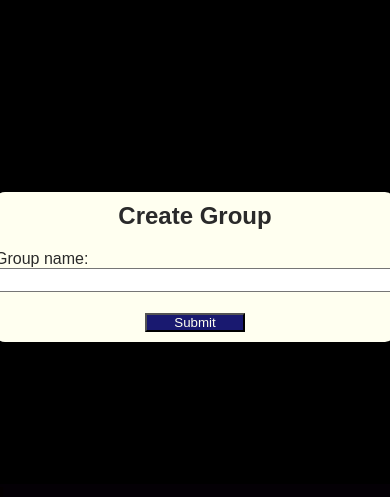
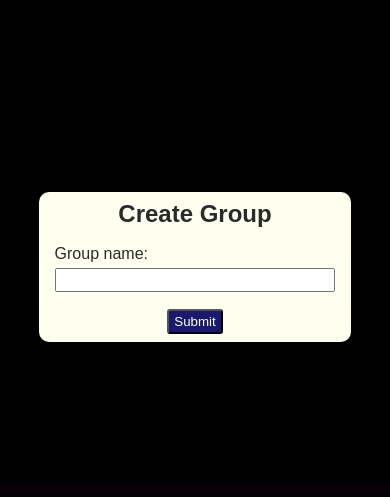
Before and after one commit to stephenlindstrom/prayer_warrior, a Django app: page /app/create-group/ in a window 390 px wide. Shown: the part 80-577 px from the top of the page. Run offline with Django 5.2, Linux system fonts and the light colour scheme; the visitor is signed in with stand-in values (Sample User, id 1).

Commit message:
Update styling of create group page Allows more responsive display for smaller screens

```diff
--- a/app/static/app/create-group.css
+++ b/app/static/app/create-group.css
@@ -8,22 +8,30 @@
     border-radius: 10px;
     background-color: var(--secondary-color);
     height: 150px;
-    width: 600px;
+    width: min(600px, 80vw);
     display: flex;
     flex-direction: column;
     align-items: center;
     justify-content: space-around;
 }
 
+.input-box {
+  display: flex;
+  flex-direction: column;
+  width: min(400px, 90%);
+}
+
 
 .input-box > input {
-    width: 400px;
     height: 1.5rem;
+    padding: 5px;
+    margin-top: 5px
 }
 
 .add-group-form > button {
-    width: 25%;
+    padding: 3px 5px;
     background-color: var(--primary-color);
     color: var(--secondary-color);
     cursor: pointer;
+    border-radius: 3px;
 }
--- a/app/templates/app/group-detail.html
+++ b/app/templates/app/group-detail.html
@@ -25,8 +25,6 @@
             <li class="prayer-request">{{ prayer.content }}</li>
         {% endfor %}
         </ul>
-        {% else %}
-            No prayer requests
         {% endif %}
     </div>
 {% endblock %}
```
